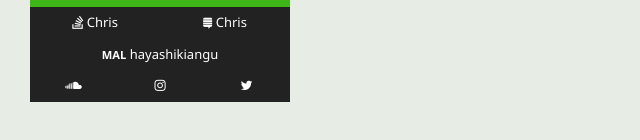
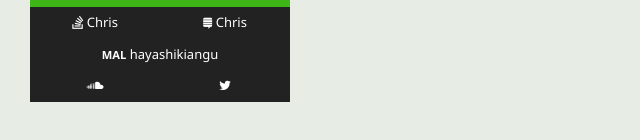
Before and after one commit to chez14/chez14.github.io, a plain HTML site: page index.html in a window 1280 px wide. Shown: the part 550-690 px from the top of the page, 0-640 px from the left. Drawn offline with nearby package versions, Linux system fonts and the light colour scheme.

Commit message:
removed instagram link

```diff
--- a/index.html
+++ b/index.html
@@ -67,7 +67,6 @@
 
                     <div class="btn-group-justified" role="group">
                         <a href="https://soundcloud.com/onlyongunz" class="btn btn-sm btn-default"><span class="fa fa-soundcloud"></span></a>
-                        <a href="https://instagram.com/onlyongunz" class="btn btn-sm btn-default"><span class="fa fa-instagram"></span></a>
                         <a href="https://twitter.com/onlyongunz" class="btn btn-sm btn-default"><span class="fa fa-twitter"></span></a>
                     </div>
                 </div>
```
